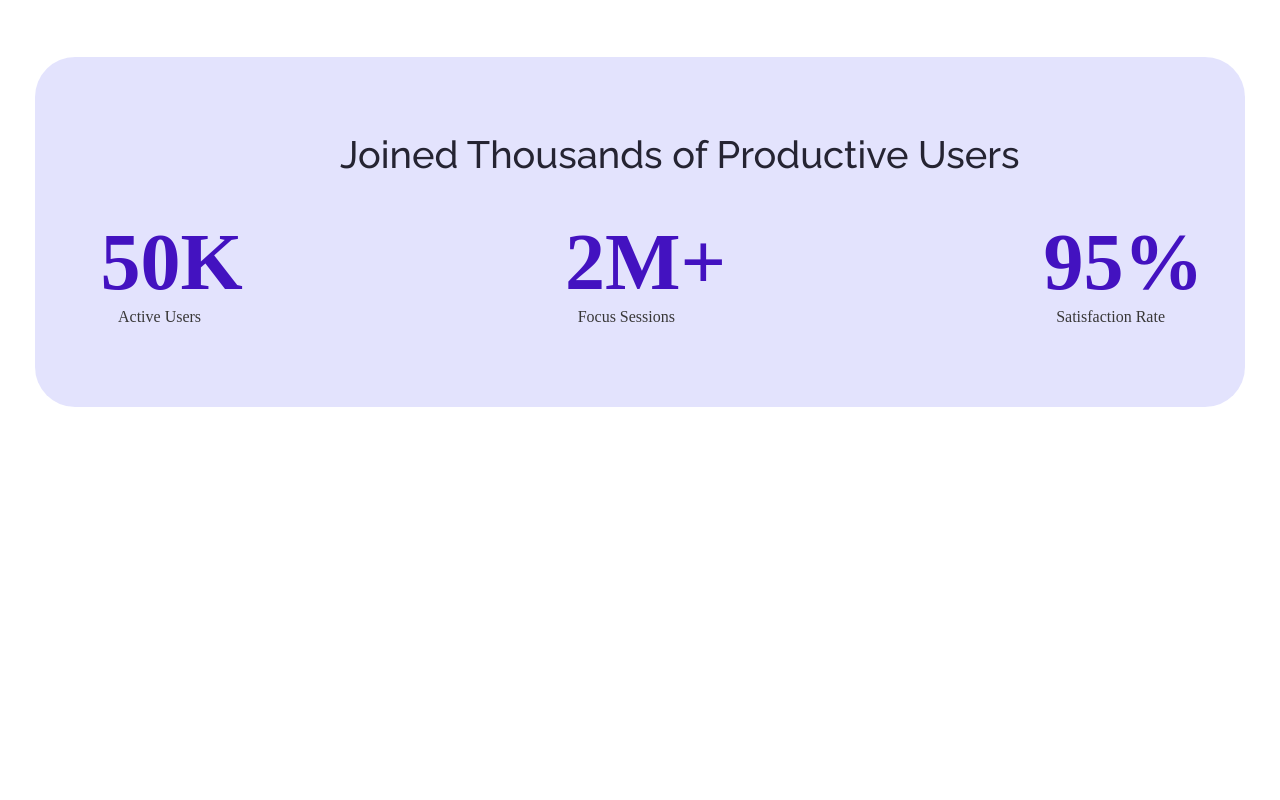
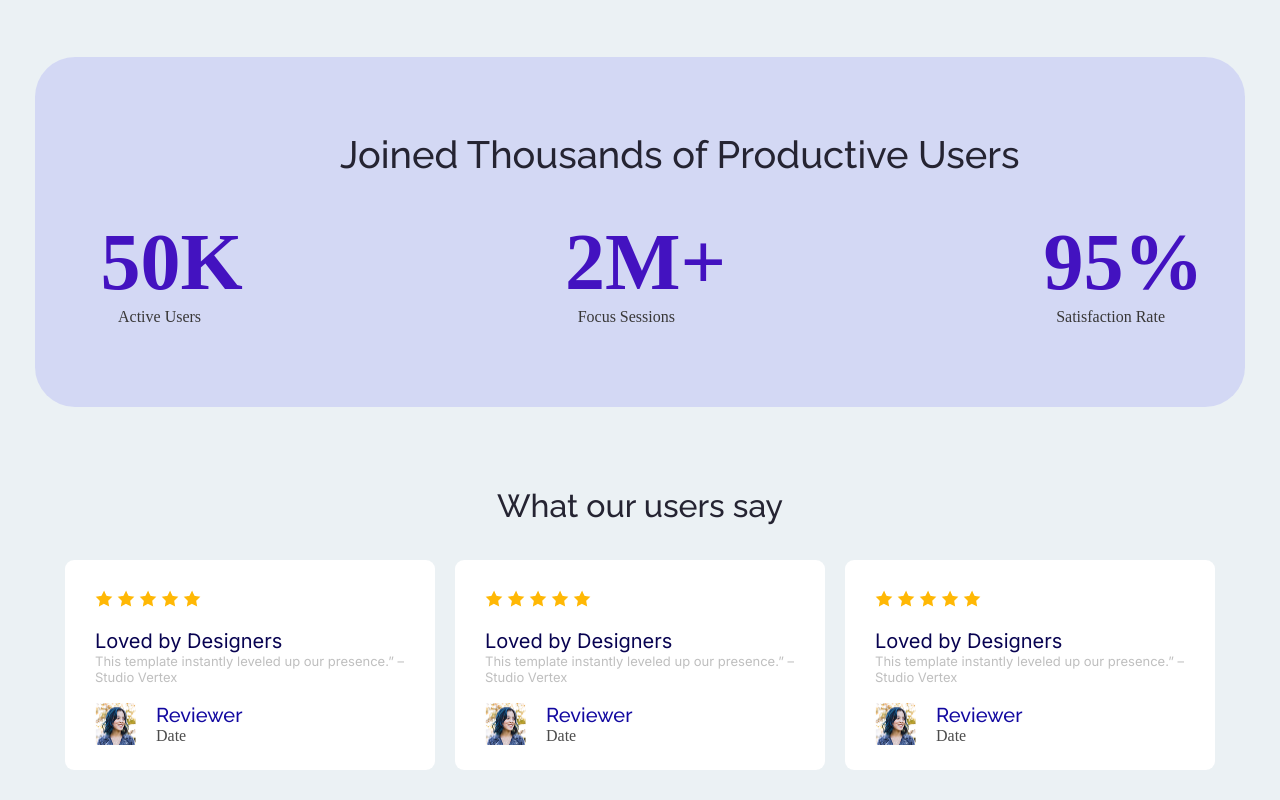
Before and after one commit to suraorhan001/assignment-1, a plain HTML site: page index.html in a window 1280 px wide. Shown: the part 1081-1881 px from the top of the page. Before the commit the page ends 1508 px from the top, so only its background shows below. Drawn offline with Linux system fonts and the light colour scheme.

Commit message:
review section

```diff
--- a/index.html
+++ b/index.html
@@ -64,7 +64,85 @@
 
     </div>
 
+<!-- ====about end=== -->
+ <div class="review">
+  <h1 class="raleway-normal">What our users say</h1><br><br>
+   <div class="box-main">
+         <div class="box4">
+             <div class="img-box">
+      <img src="B12A01-landing-launchpad/Assets/icon-star.png" alt="">
+      <img src="B12A01-landing-launchpad/Assets/icon-star.png" alt="">
+      <img src="B12A01-landing-launchpad/Assets/icon-star.png" alt="">
+      <img src="B12A01-landing-launchpad/Assets/icon-star.png" alt="">
+      <img src="B12A01-landing-launchpad/Assets/icon-star.png" alt="">
 
+    </div><br>
+
+    <div class="review-des">
+      <h2 class="intel-normal">Loved by Designers</h2>
+      <p class="intel-normal">This template instantly leveled up our presence.” – Studio Vertex</p>
+    </div><br>
+    <div class="re-img">
+      <img src="B12A01-landing-launchpad/Assets/avatar.png" alt="">
+
+      <div class="box5">
+        <h2 class="raleway-normal">Reviewer</h2>
+        <p>Date</p>
+      </div>
+    </div>
+
+        </div>
+         <div class="box4">
+             <div class="img-box">
+      <img src="B12A01-landing-launchpad/Assets/icon-star.png" alt="">
+      <img src="B12A01-landing-launchpad/Assets/icon-star.png" alt="">
+      <img src="B12A01-landing-launchpad/Assets/icon-star.png" alt="">
+      <img src="B12A01-landing-launchpad/Assets/icon-star.png" alt="">
+      <img src="B12A01-landing-launchpad/Assets/icon-star.png" alt="">
+
+    </div><br>
+
+    <div class="review-des">
+      <h2 class="intel-normal">Loved by Designers</h2>
+      <p class="intel-normal">This template instantly leveled up our presence.” – Studio Vertex</p>
+    </div><br>
+    <div class="re-img">
+      <img src="B12A01-landing-launchpad/Assets/avatar.png" alt="">
+
+      <div class="box5">
+        <h2 class="raleway-normal">Reviewer</h2>
+        <p>Date</p>
+      </div>
+    </div>
+
+        </div>
+         <div class="box4">
+             <div class="img-box">
+      <img src="B12A01-landing-launchpad/Assets/icon-star.png" alt="">
+      <img src="B12A01-landing-launchpad/Assets/icon-star.png" alt="">
+      <img src="B12A01-landing-launchpad/Assets/icon-star.png" alt="">
+      <img src="B12A01-landing-launchpad/Assets/icon-star.png" alt="">
+      <img src="B12A01-landing-launchpad/Assets/icon-star.png" alt="">
+
+    </div><br>
+
+    <div class="review-des">
+      <h2 class="intel-normal">Loved by Designers</h2>
+      <p class="intel-normal">This template instantly leveled up our presence.” – Studio Vertex</p>
+    </div><br>
+    <div class="re-img">
+      <img src="B12A01-landing-launchpad/Assets/avatar.png" alt="">
+
+      <div class="box5">
+        <h2 class="raleway-normal">Reviewer</h2>
+        <p>Date</p>
+      </div>
+    </div>
+
+        </div>
+               </div>
+
+ </div>
 
 
 </body>
--- a/style.css
+++ b/style.css
@@ -10,7 +10,9 @@
   font-weight: 500;
   font-style: normal;
 }
-
+body{
+    background-color:rgb(235, 241, 244);
+}
 
 
 *{
@@ -90,6 +92,7 @@ nav h1{
     height: 328px;
     width: 1140px;
     display: flex;
+
     justify-content: space-between;
     margin: 60px auto;
     padding: 20px;
@@ -155,3 +158,53 @@ nav h1{
     color: rgb(56, 55, 55);
     padding-left: 53px;
 }
+    /* ===about end=== */
+    .review{
+        display: flex;
+        flex-direction: column;
+        align-items: center;
+        margin-top: 50px;
+        padding: 30px;
+
+    }
+    .review h1{
+        color: #252432;
+    }
+    .re-img{
+        display: flex;
+        gap: 20px;
+    }
+    .review-des h2{
+        color: #080351;
+        font-size: 20px;
+        font-weight: 400;
+
+    }
+    .review-des p{
+        color: gray;
+        font-size: 13px;
+        font-weight: 400;
+        opacity:0.5 ;
+    }
+    .box4{
+        height: 150px;
+        width: 310px;
+        background-color:white;
+        padding: 30px 30px;
+        border-radius: 9px;
+
+
+    }
+    .box5 h2{
+        color: #1208a0;
+        font-size: 20px;
+
+    }
+    .box5 p{
+        opacity: 0.7;
+        font-size: 14;
+    }
+    .box-main{
+        display: flex;
+        gap: 20px;
+    }
```
